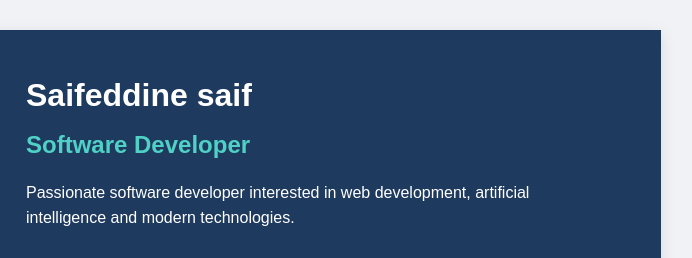
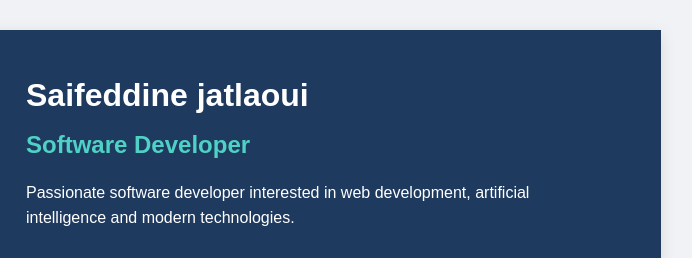
Before and after one commit to saifjatlawi/helloMPILC2, a plain HTML site: page index.html in a window 1280 px wide. Shown: the top 258 px of the page, 429-1121 px from the left. Drawn offline with Linux system fonts and the light colour scheme.

Commit message:
2eme modification de page index

```diff
--- a/index.html
+++ b/index.html
@@ -23,7 +23,7 @@
 
                 <div class="profile-info">
 
-                    <h1>Saifeddine saif</h1>
+                    <h1>Saifeddine jatlaoui</h1>
 
                     <h2>Software Developer</h2>
 
```
